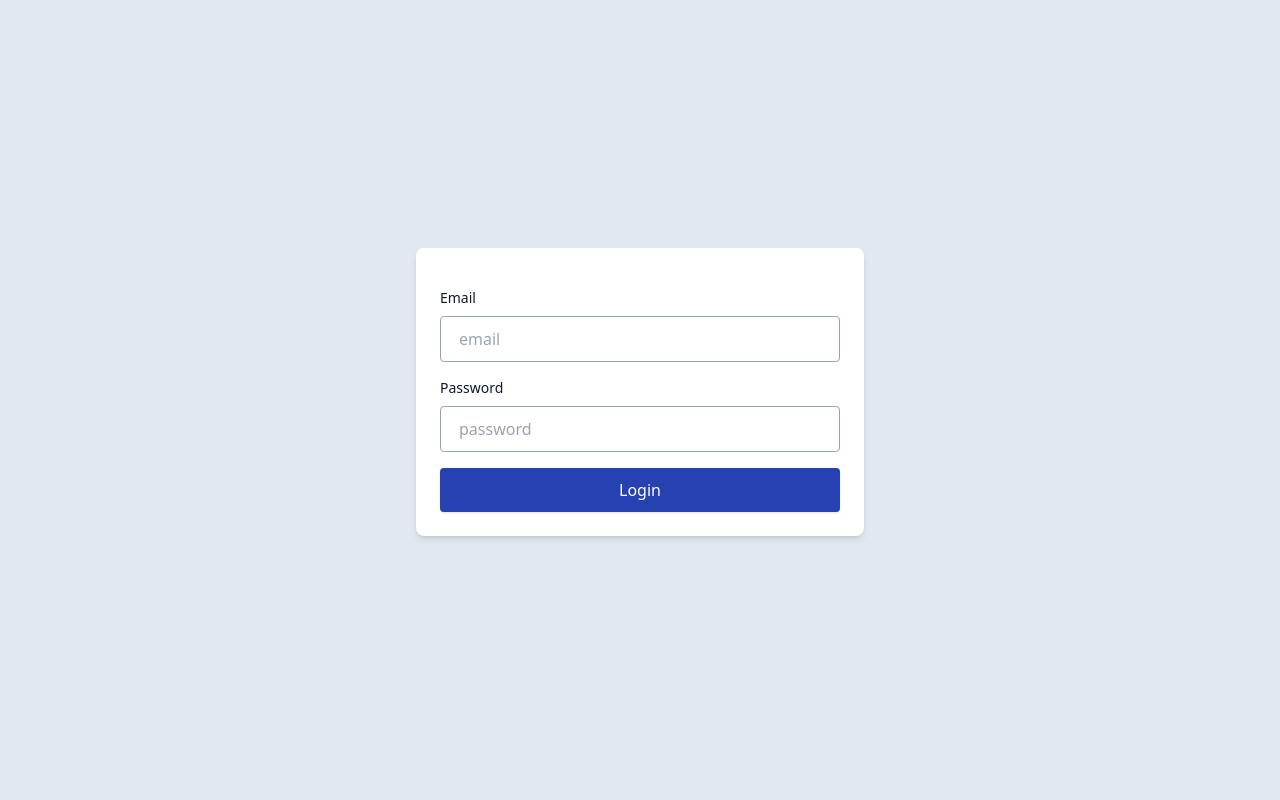
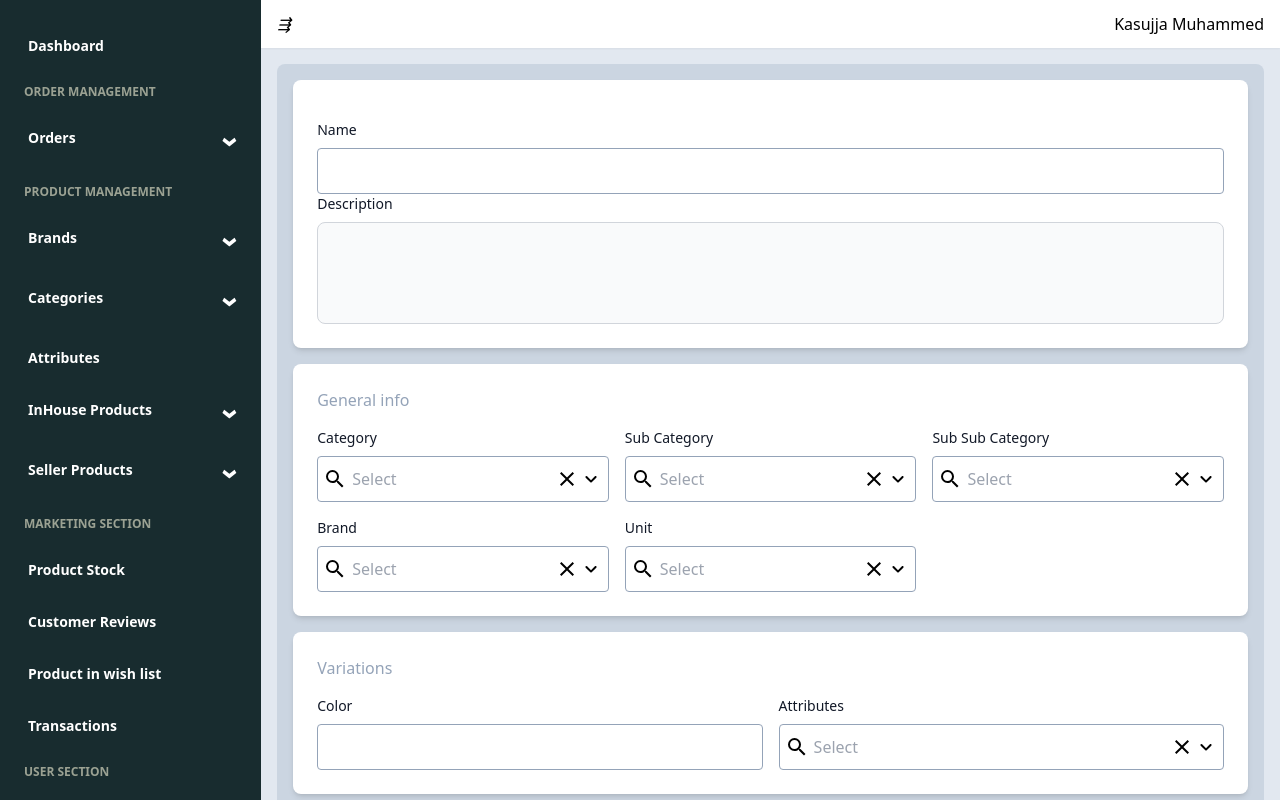
Before and after one commit to MuhammedKasujja/ecommerce-frontend, a React (Vite) app: page /products/add in a window 1280 px wide. Before the commit this address led to /. Built offline with nearby package versions, Linux system fonts and the light colour scheme.

Commit message:
feat: AddProduct page

```diff
--- a/src/pages/brands/AddBrand.tsx
+++ b/src/pages/brands/AddBrand.tsx
@@ -1,6 +1,6 @@
 import { useEffect, useState } from "react";
 import { BrandService } from "src/api";
-import { Button, Card, Dropzone, FileInput, TextField } from "src/components";
+import { Button, Card, Dropzone, TextField } from "src/components";
 import { BrandDTO } from "src/types";
 
 const AddBrand: React.FC = () => {
--- /dev/null
+++ b/src/pages/products/AddProduct.tsx
@@ -0,0 +1,31 @@
+import { Card, Select, TextArea, TextField } from "src/components";
+
+const AddProduct: React.FC = () => {
+  return (
+    <form className="w-full">
+      <Card>
+        <TextField label="Name" />
+        <TextArea label={"Description"} onChange={(_) => {}} />
+      </Card>
+
+      <Card header="General info">
+        <div className="grid grid-cols-1 md:grid-cols-2 lg:grid-cols-3 gap-4">
+          <Select label="Category" />
+          <Select label="Sub Category" />
+          <Select label="Sub Sub Category" />
+          <Select label="Brand" />
+          <Select options={[{ label: "kg", value: "kg" }]} label="Unit" />
+        </div>
+      </Card>
+
+      <Card header="Variations">
+        <div className="grid grid-cols-1 md:grid-cols-2 gap-4">
+          <TextField label="Color" />
+          <Select label="Attributes" />
+        </div>
+      </Card>
+    </form>
+  );
+};
+
+export { AddProduct };
--- a/src/pages/products/index.ts
+++ b/src/pages/products/index.ts
@@ -1 +1,2 @@
 export {default as Products} from "./Products"
+export * from "./AddProduct"
--- a/src/router/index.tsx
+++ b/src/router/index.tsx
@@ -2,6 +2,7 @@ import { Navigate, createBrowserRouter } from "react-router-dom";
 import App from "src/App";
 import {
   AddBrand,
+  AddProduct,
   Brands,
   Categories,
   Dashboard,
@@ -98,6 +99,10 @@ const router = createBrowserRouter([
       },
 
       // Products
+      {
+        path: "products/add",
+        element: <AddProduct/>,
+      },
 
       {
         path: "products/in-house",
```
